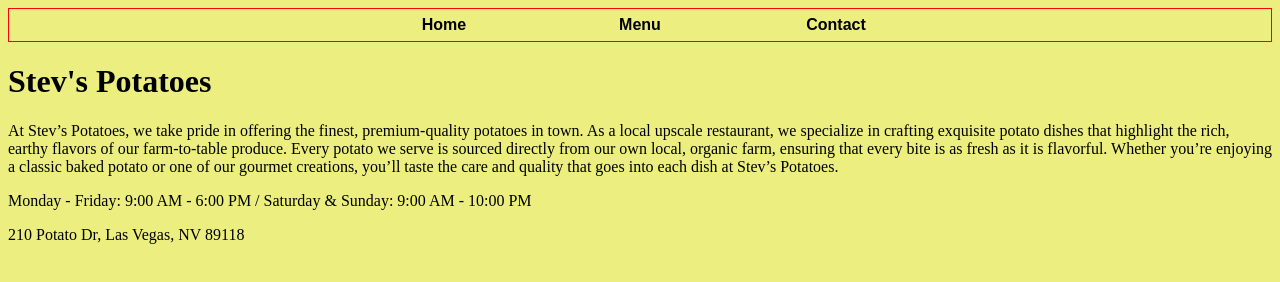
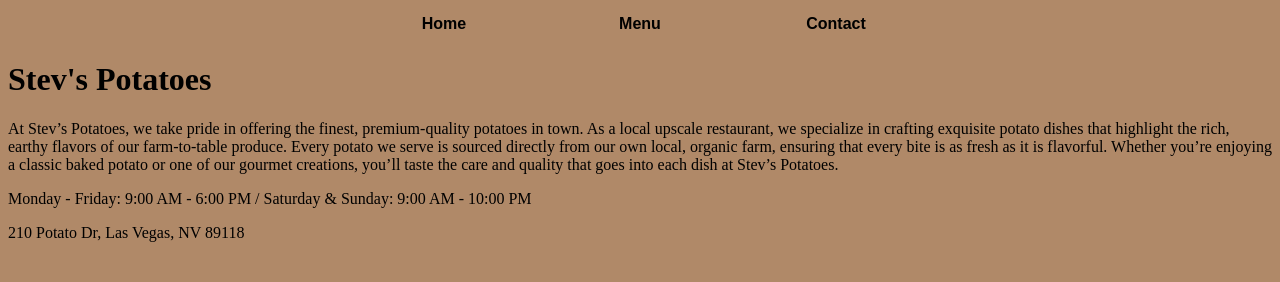
Before and after one commit to dannymaclaughlin/restaurant-page, a website built with webpack: page src/template.html in a window 1280 px wide. Built offline with nearby package versions, Linux system fonts and the light colour scheme.

Commit message:
Changed color scheme of website and adjusted the border radius of the tab buttons.

```diff
--- a/src/styles.css
+++ b/src/styles.css
@@ -10,22 +10,23 @@ header {
     display: flex;
     justify-content: center;
 
-    border: 1px solid red;
+    /* border: 1px solid red; */
 }
 
 button {
     border: none;
     width: 12em;
     height: 2em;
-    background-color: rgb(236, 239, 128);
+    background-color: #b08968;
     font-size: 1em;
     font-weight: bold;
 }
 
 button:hover {
-    background-color: rgb(201, 205, 109);
+    background-color: #7f5539;
+    border-radius: 4px;
 }
 
 body {
-    background-color: rgb(236, 239, 128);
+    background-color: #b08968;
 }
```
